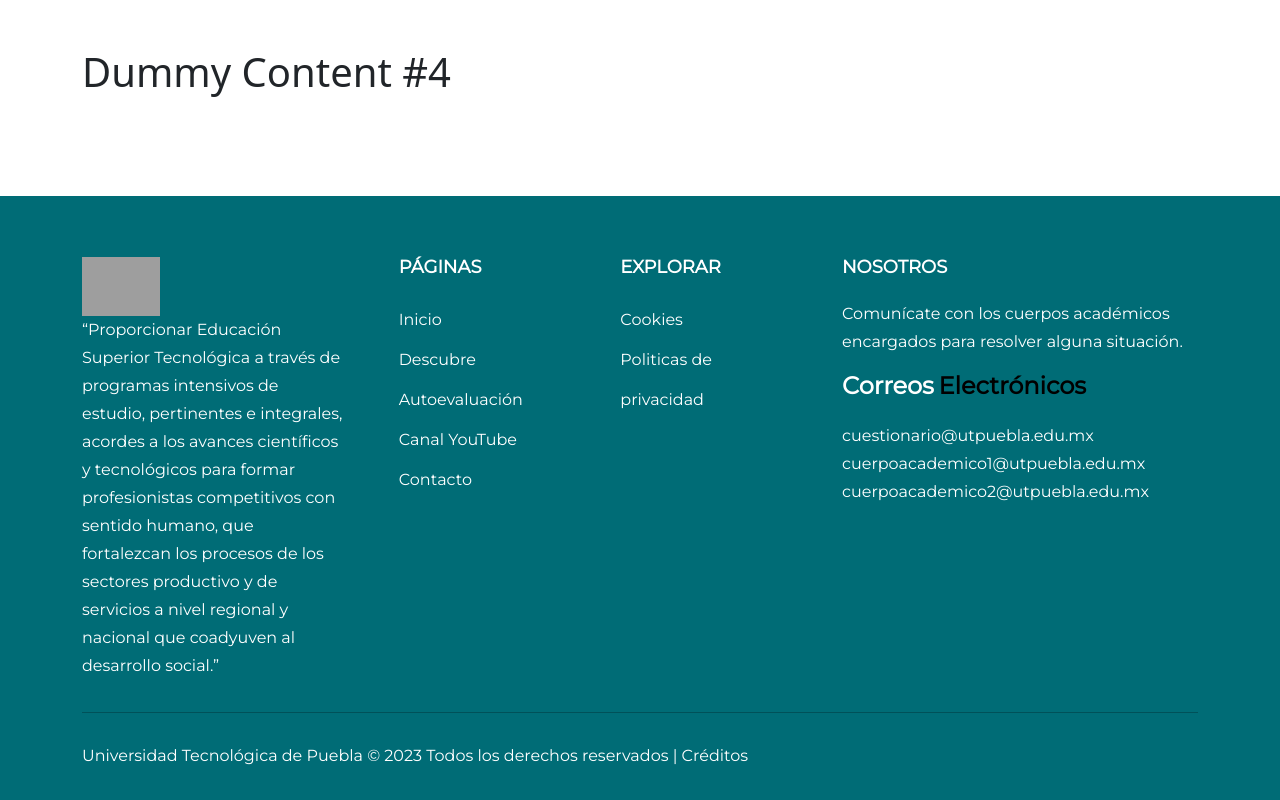
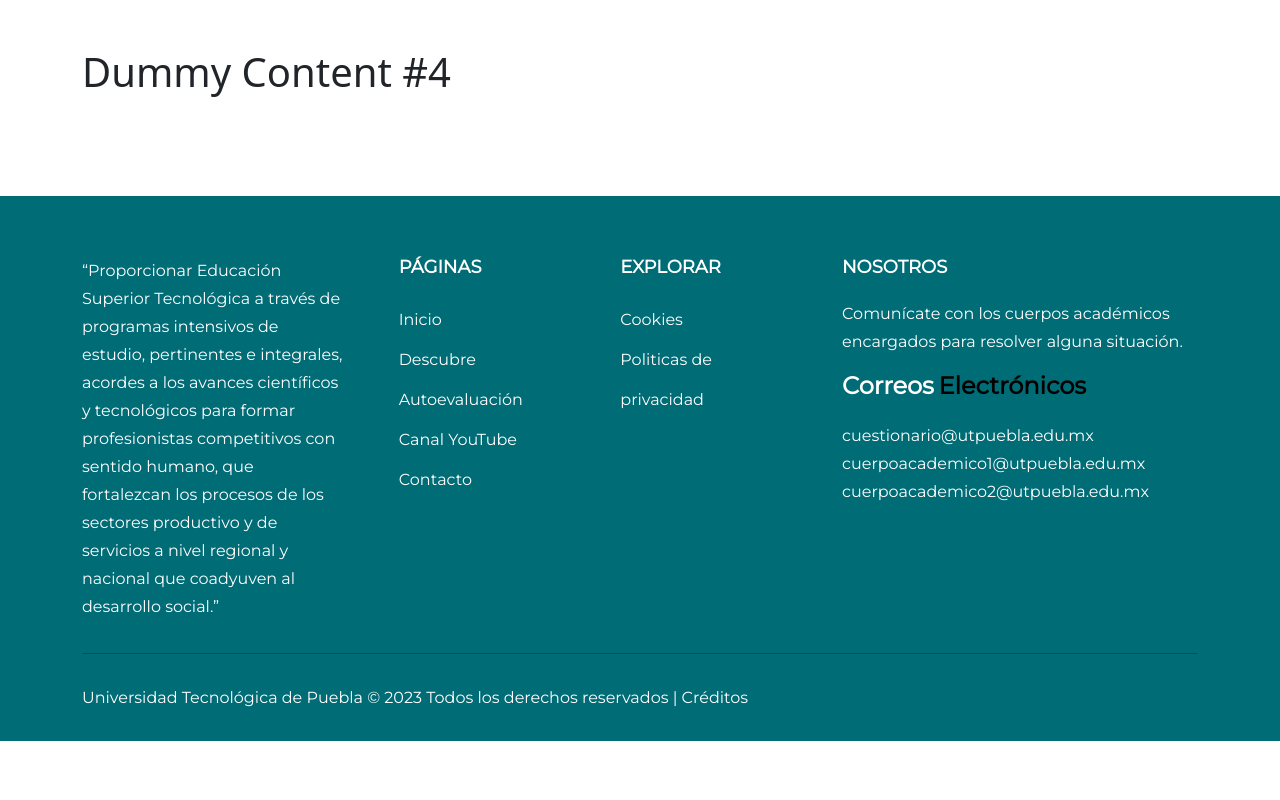
Before and after one commit to DanielReyesEpitacio/frontend_haed_v1, a React (Create React App) app: page / in a window 1280 px wide. Shown: the part 970-1770 px from the top of the page. After the commit the page ends 1711 px from the top, so only its background shows below. Built offline with nearby package versions, Linux system fonts and the light colour scheme; grey boxes are pictures that could not be loaded.

Commit message:
Footer limpio e instalacion de package json

```diff
--- a/package.json
+++ b/package.json
@@ -9,6 +9,7 @@
     "bootstrap": "^5.2.3",
     "react": "^18.2.0",
     "react-dom": "^18.2.0",
+    "react-icons": "^4.7.1",
     "react-scripts": "^5.0.1",
     "web-vitals": "^2.1.4"
   },
--- a/src/components/footer.js
+++ b/src/components/footer.js
@@ -11,31 +11,16 @@ function Footer(){
     return(
         <>
             <footer>
-            <div class="footer-area section-bg mt-5">
-                <div class="container">
-                    <div class="footer-top footer-padding">
+                <div class="container section-bg mt-5">
                     <div class="row d-flex justify-content-between">
                         <div class="col-xl-3 col-lg-4 col-md-5 col-sm-8">
-                                <div
-                                    class="single-footer-caption">
-
-                                    <div class="footer-logo">
-                                        <a href="index.html"><img width="30%" height="auto" src="assets/img/logos/utpuebla.png" alt=""/></a>
-                                    </div>
-                                    <div class="footer-tittle">
-                                        <div class="footer-pera">
                             <p class="info1">
                                “Proporcionar Educación Superior Tecnológica a través de programas intensivos de estudio, pertinentes e integrales, acordes a los avances científicos y tecnológicos para formar profesionistas competitivos con sentido humano, que fortalezcan los procesos de los sectores productivo y de servicios a nivel regional y nacional que coadyuven al desarrollo social.”
                             </p>
                         </div>
-                                    </div>
-                                </div>
-                            </div>
                         <div class="col-xl-2 col-lg-2 col-md-3 col-sm-5">
-                                <div class="single-footer-caption">
                             <div class="footer-tittle">
-                                        <h4>Páginas
-                                        </h4>
+                               <h4>Páginas</h4>
                                 <ul>
                                     <li><a href="#">Inicio</a></li>
                                     <li><a href="">Descubre</a></li>
@@ -45,58 +30,33 @@ function Footer(){
                                 </ul>
                             </div>
                         </div>
-                            </div>
                             <div class="col-xl-2 col-lg-2 col-md-3 col-sm-5">
-                                <div class="single-footer-caption">
-                                    <div class="footer-tittle">
                                 <h4>Explorar</h4>
                                 <ul>
                                     <li><a href="">Cookies</a></li>
                                     <li><a href="">Politicas de privacidad</a></li>
                                 </ul>
                             </div>
-                                </div>
-                            </div>
                             <div class="col-xl-4 col-lg-4 col-md-6 col-sm-8">
-                                <div class="single-footer-caption">
-                                    <div class="footer-tittle">
                                 <h4>Nosotros</h4>
-                                        <div class="footer-pera">
-                                            <p class="info1">
-                                                Comunícate con los cuerpos académicos encargados para resolver alguna situación.
+                                <p>Comunícate con los cuerpos académicos encargados para resolver alguna situación.</p>
+                                <h4><span id="correos">Correos</span> <span id="electronicos">electrónicos</span></h4>
+                                <p>cuestionario@utpuebla.edu.mx<br/>
+                                   cuerpoacademico1@utpuebla.edu.mx<br/>
+                                   cuerpoacademico2@utpuebla.edu.mx
                                 </p>
                             </div>
                     </div>
-                                    <div class="footer-number">
-                                        <h4>
-                                            <span id="correos">Correos</span> <span id="electronicos">electrónicos</span></h4>
-                                        <p>cuestionario@utpuebla.edu.mx<br/>
-                                            cuerpoacademico1@utpuebla.edu.mx<br/>
-                                            cuerpoacademico2@utpuebla.edu.mx</p>
-                                    </div>
-                                </div>
-                            </div>
-                        </div>
-                    </div>
-                    <div id="line"></div>
                     <hr></hr>
                     <div id="footer-bottom">
                         <div class="row d-flex justify-content-between align-items-center">
                             <div class="col-xl-9 col-lg-8">
-
-                                <div class="footer-copy-right">
                                 <p>
-
                                     Universidad Tecnológica de Puebla &copy;  {_year } Todos los derechos reservados | <a href="creditos.html">Créditos</a> &nbsp;
                                     <i class="fa fa-heart" aria-hidden="true"></i>
                                 </p>
                             </div>
-
-                            </div>
-                            <div
-                                class="col-xl-3 col-lg-4">
-
-                                <div class="footer-social f-right">
+                            <div class="col-xl-3 col-lg-4">
                                     <a href="#">
                                         <i class="fab fa-twitter"></i>
                                     </a>
@@ -113,9 +73,6 @@ function Footer(){
                         </div>
                     </div>
                 </div>
-                </div>
-            </div>
-
             </footer>
         </>
     )
--- a/src/css/footer.css
+++ b/src/css/footer.css
@@ -62,10 +62,7 @@ h4{
     padding-top: 10pt;
 
 }
-#line{
 
-    background-color: rgb(36, 36, 36);
-}
 hr{
     color: #000;
     width: 100%;
```
Also changed, not shown: 1 other file (tests, documents, lock files or other folders). Lines whose indentation alone changed are shown as unchanged.
